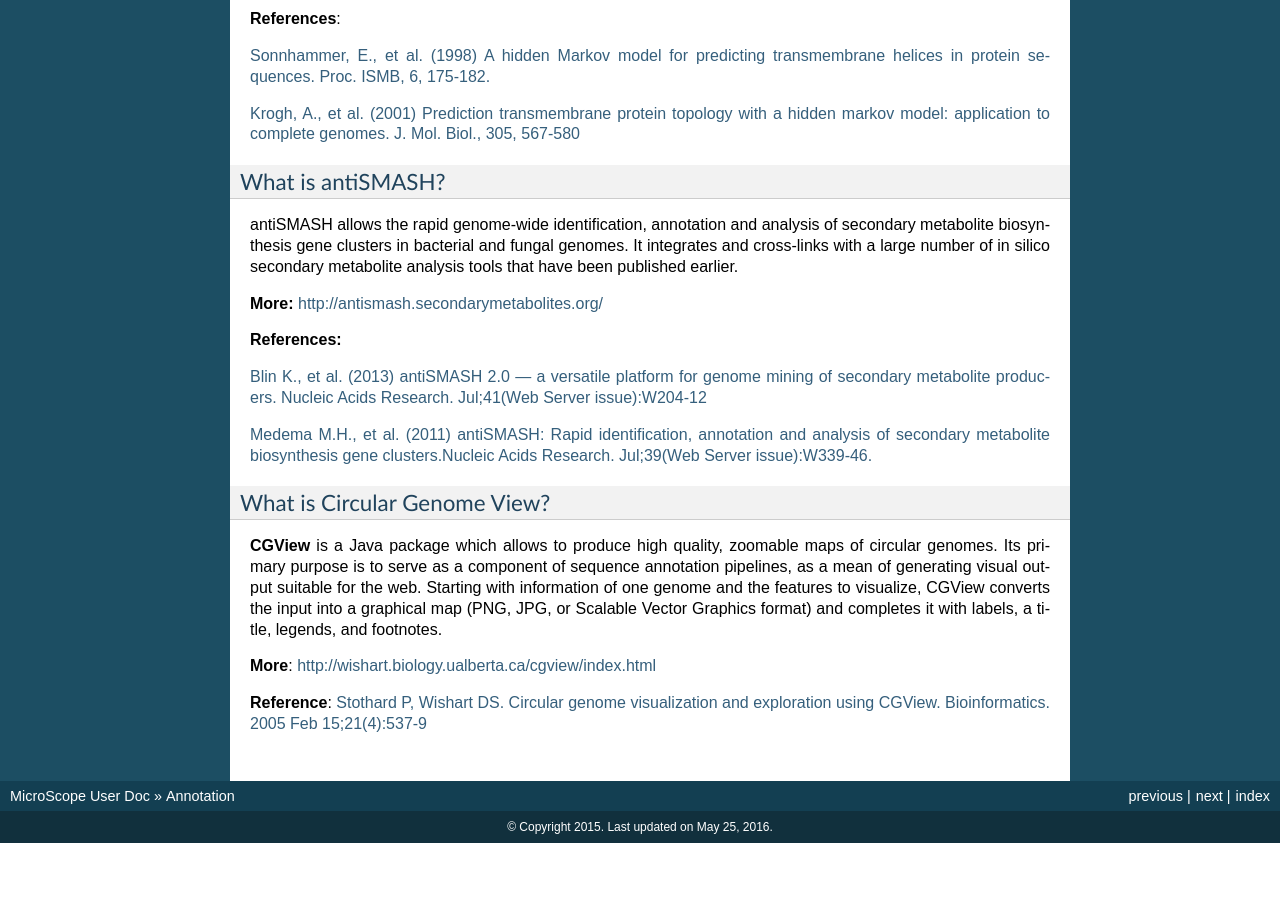
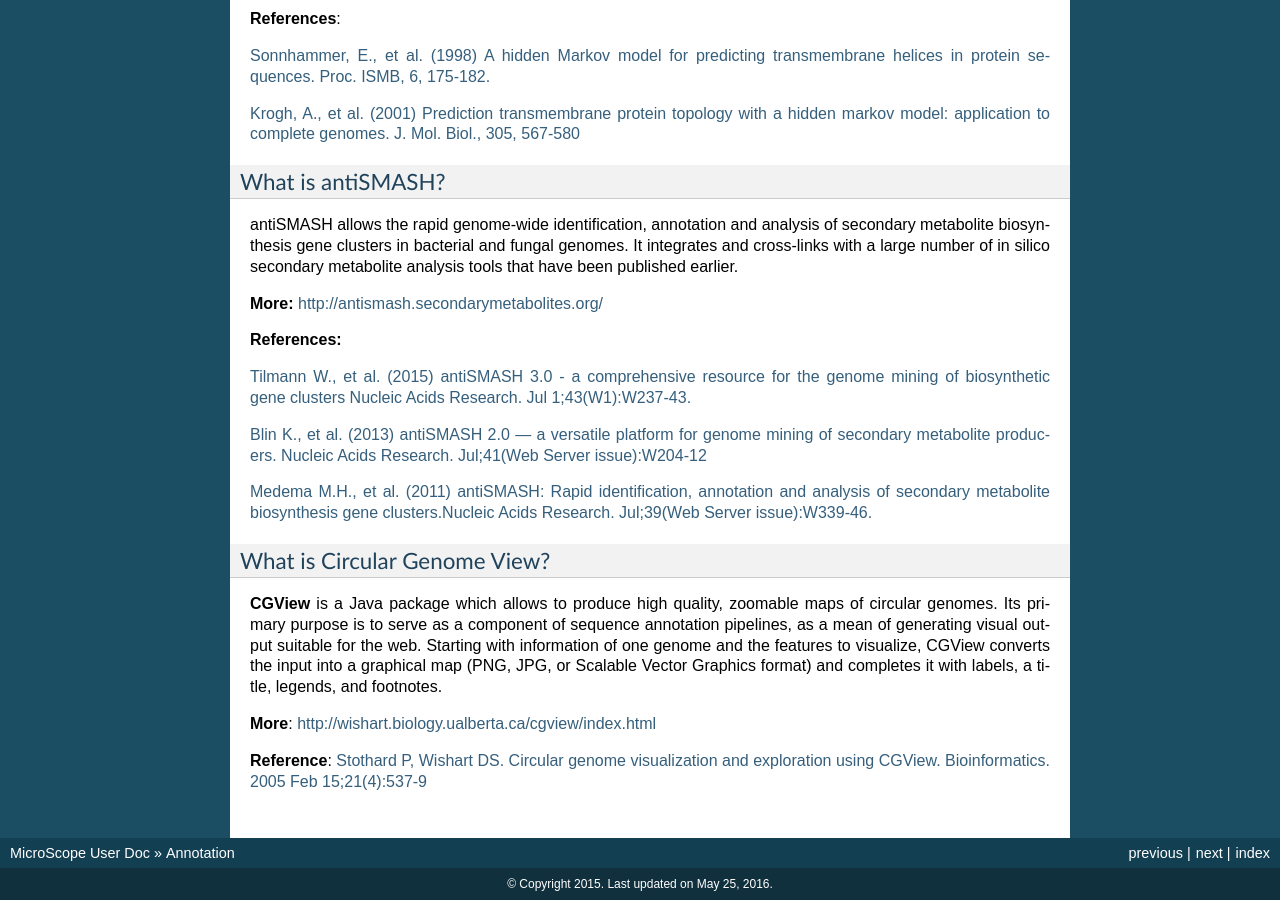
Before and after one commit to labgem/microscope-user-doc, a Sphinx documentation site: the page built from docs/content/overview/expert.rst, in a window 1280 px wide and 900 px high, scrolled down 4636 px. Built offline with Sphinx 7.4.7, drawn with Linux system fonts in a browser that asks for light colours; formulas are drawn with MathJax 3; before the commit the page ends 5479 px from its top, so only the background shows below that.

Commit message:
Update expert.rst

```diff
--- a/docs/content/overview/expert.rst
+++ b/docs/content/overview/expert.rst
@@ -205,6 +205,8 @@
 
 **References:**
 
+`Tilmann W., et al. (2015) antiSMASH 3.0 - a comprehensive resource for the genome mining of biosynthetic gene clusters Nucleic Acids Research. Jul 1;43(W1):W237-43. <http://www.ncbi.nlm.nih.gov/pubmed/25948579>`_
+
 `Blin K., et al. (2013) antiSMASH 2.0 — a versatile platform for genome mining of secondary metabolite producers.
 Nucleic Acids Research. Jul;41(Web Server issue):W204-12 <http://www.ncbi.nlm.nih.gov/pubmed/23737449>`_
 
```
